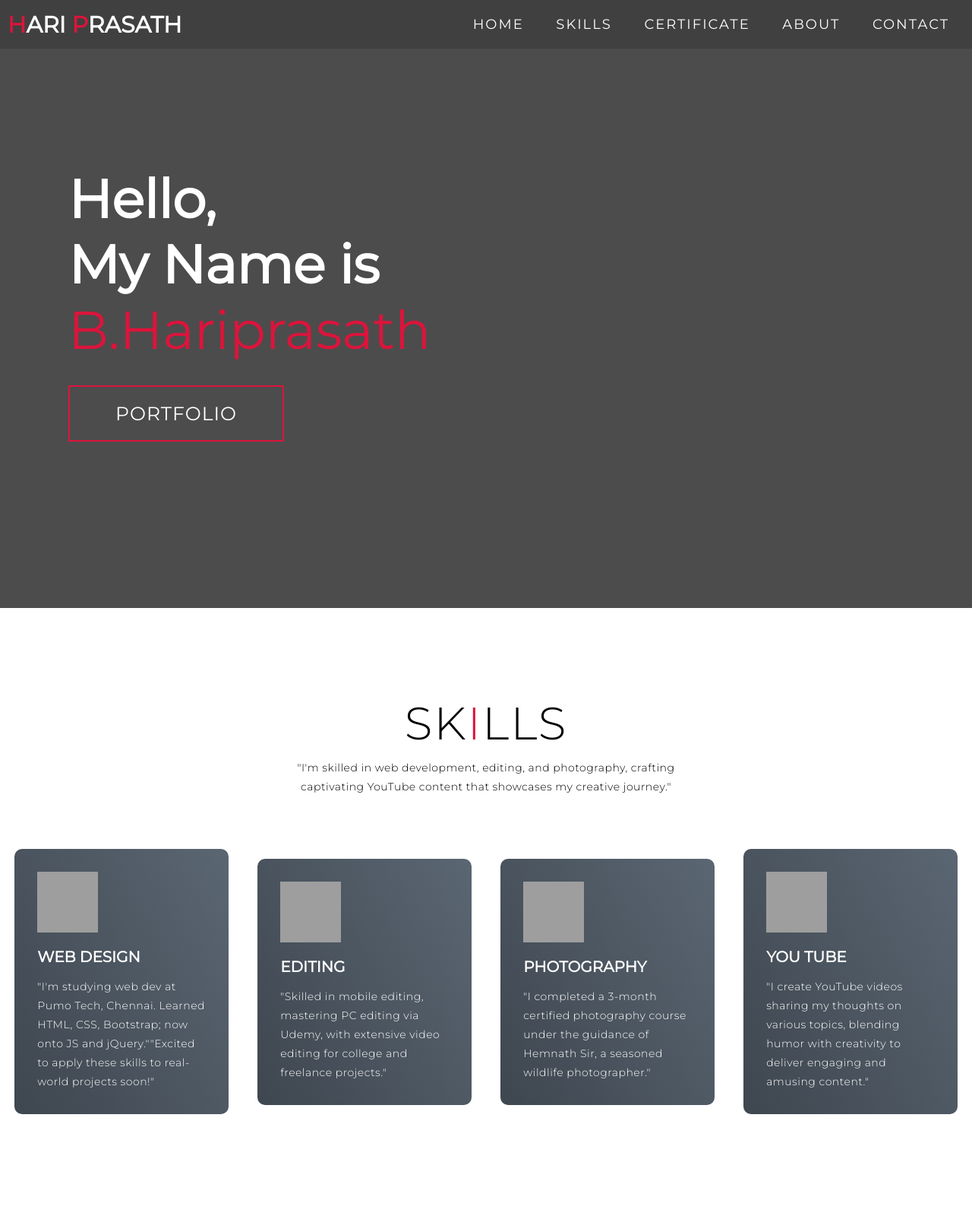
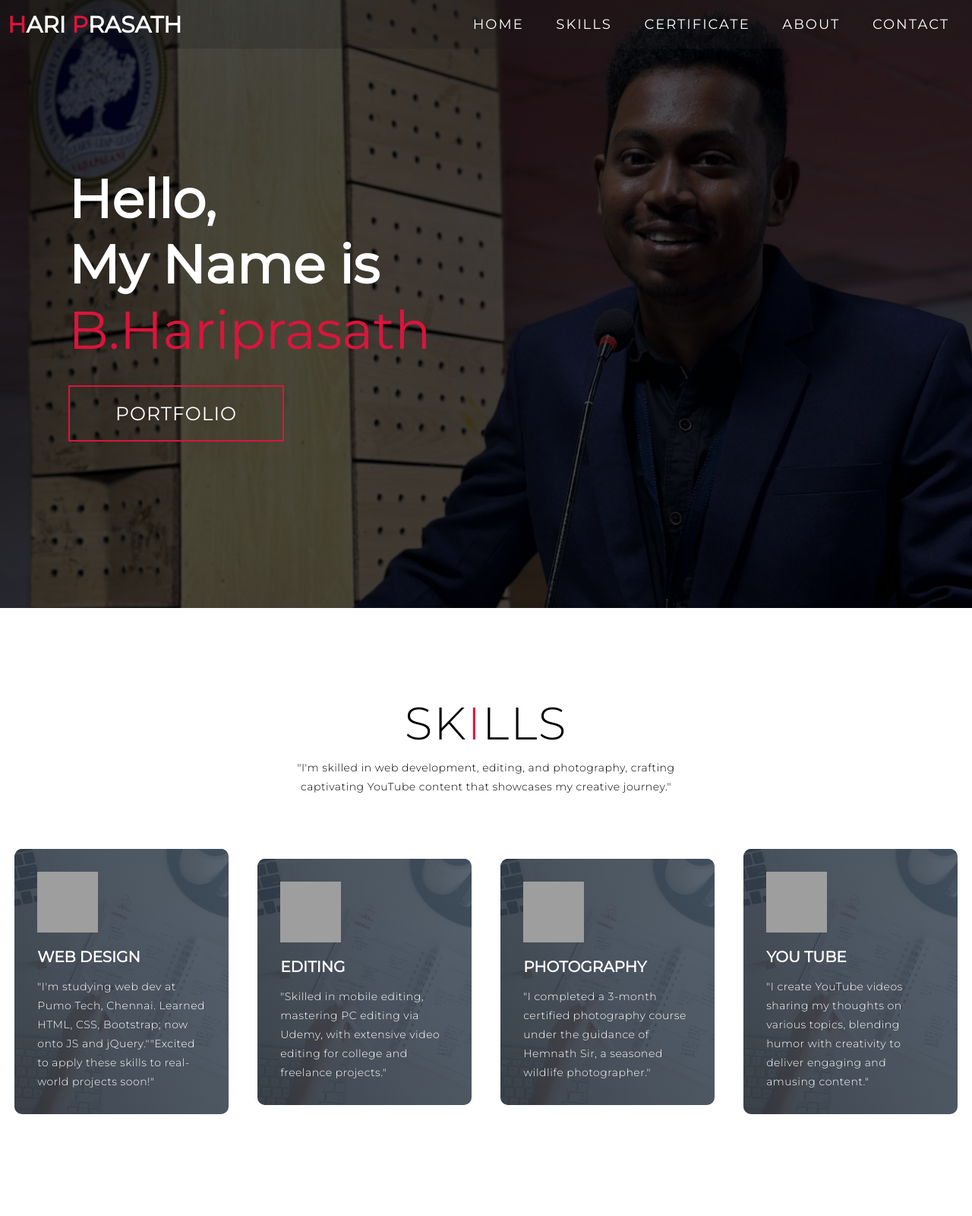
Before and after one commit to iamhariprasath/sample1, a plain HTML site: page index.html in a window 1280 px wide. Shown: the top 1600 px of the page at 76% size. Drawn offline with Linux system fonts and the light colour scheme; grey boxes are pictures that could not be loaded; a script that the page names is missing.

Commit message:
Update index.html

```diff
--- a/index.html
+++ b/index.html
@@ -209,7 +209,7 @@ p {
 
 /* Hero Section */
 #hero {
-	background-image: url(.sample1/profile.modified.jpg);
+	background-image: url(github.host/profile.modified.jpg);
 	background-size:cover;
 	background-position: top center;
     position: relative;
@@ -300,7 +300,7 @@ p {
 	flex-direction: column;
 	padding: 30px;
 	border-radius: 10px;
-	background-image: url(./img-1.png);
+	background-image: url(github.host/img-1.png);
 	background-size: cover;
 	margin: 10px 5%;
 	position: relative;
@@ -882,7 +882,7 @@ p {
           using Python, complemented by specialized knowledge in IoT Edge Computing. Eager to contribute my diverse
           skill set and enthusiasm for technology to a forward-thinking tech company, aiming to create captivating web
           experiences and drive innovation."</p>
-        <a href="./my resume.28_page-0001.jpg" class="cta">Download Resume</a>
+        <a href="github.host/my resume.28_page-0001.jpg" class="cta">Download Resume</a>
       </div>
     </div>
   </section>
```
